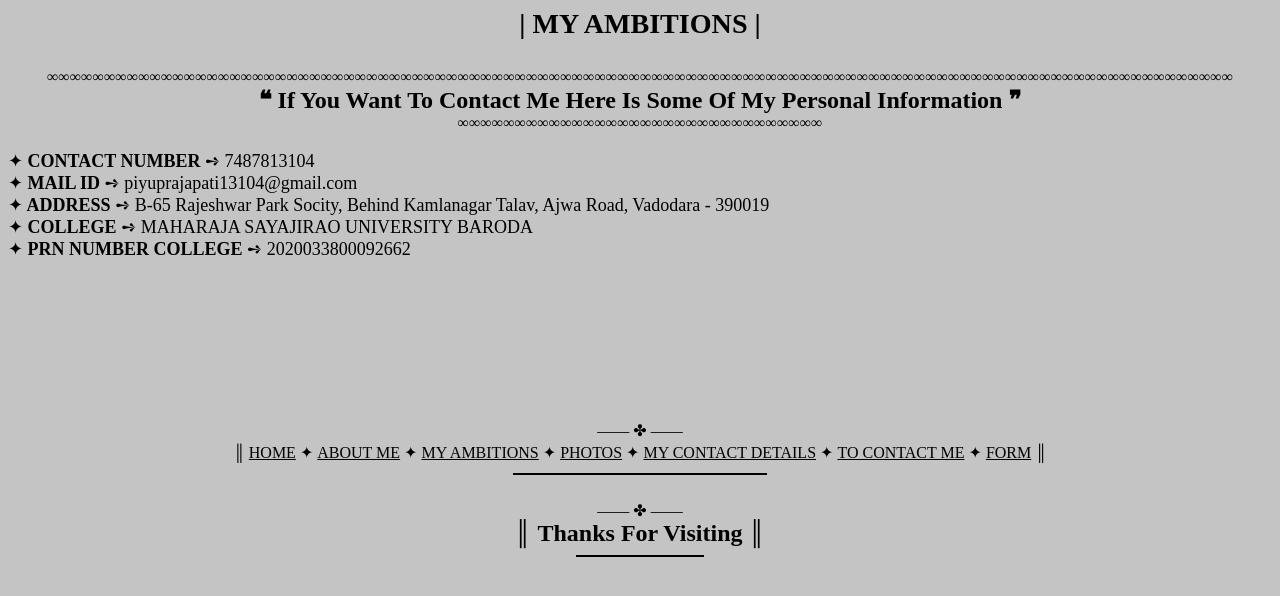
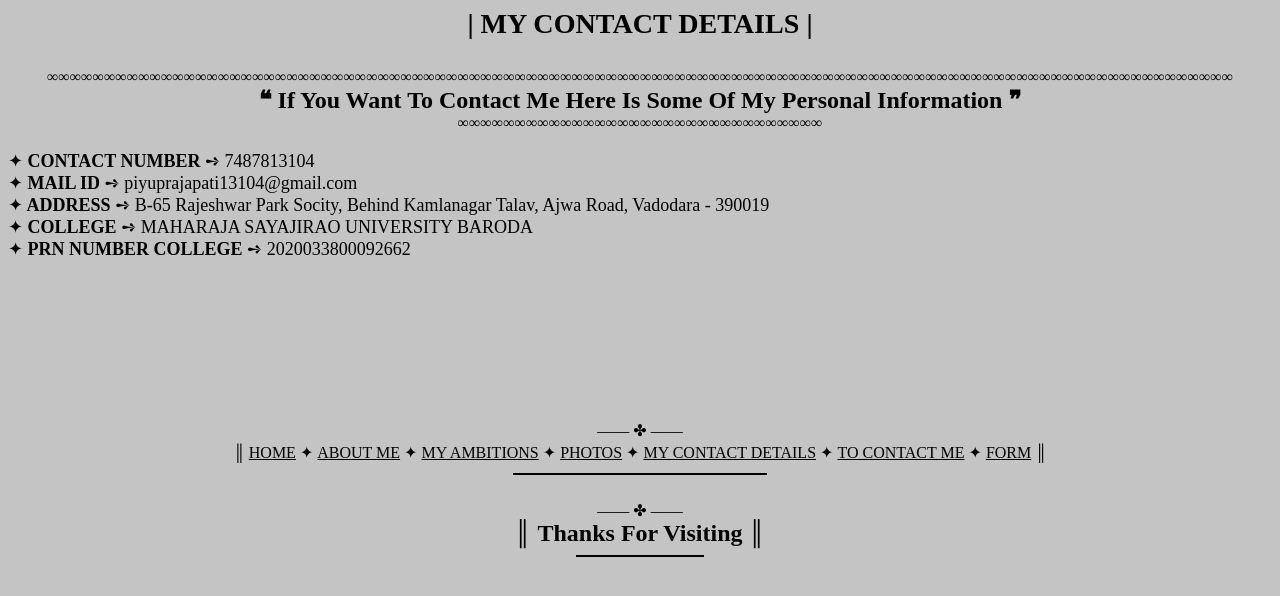
Before and after one commit to Priyanshu13104/priyanshu, a plain HTML site: page MY CONTACT DETAILS.html in a window 1280 px wide. Drawn offline with Linux system fonts and the light colour scheme.

Commit message:
Update MY CONTACT DETAILS.html

```diff
--- a/MY CONTACT DETAILS.html
+++ b/MY CONTACT DETAILS.html
@@ -4,7 +4,7 @@
     </head>
     <body bgcolor="#C4C4C4" link="black" vlink="black" alink="black">
         <font face="Freestyle Script Regular" size=5 color="black">
-            <h3 align="center">| MY AMBITIONS |</h3>
+            <h3 align="center">| MY CONTACT DETAILS |</h3>
         </font>
         <center>
              ∞∞∞∞∞∞∞∞∞∞∞∞∞∞∞∞∞∞∞∞∞∞∞∞∞∞∞∞∞∞∞∞∞∞∞∞∞∞∞∞∞∞∞∞∞∞∞∞∞∞∞∞∞∞∞∞∞∞∞∞∞∞∞∞∞∞∞∞∞∞∞∞∞∞∞∞∞∞∞∞∞∞∞∞∞∞∞∞∞∞∞∞∞∞∞∞∞∞∞∞∞∞∞∞
```
